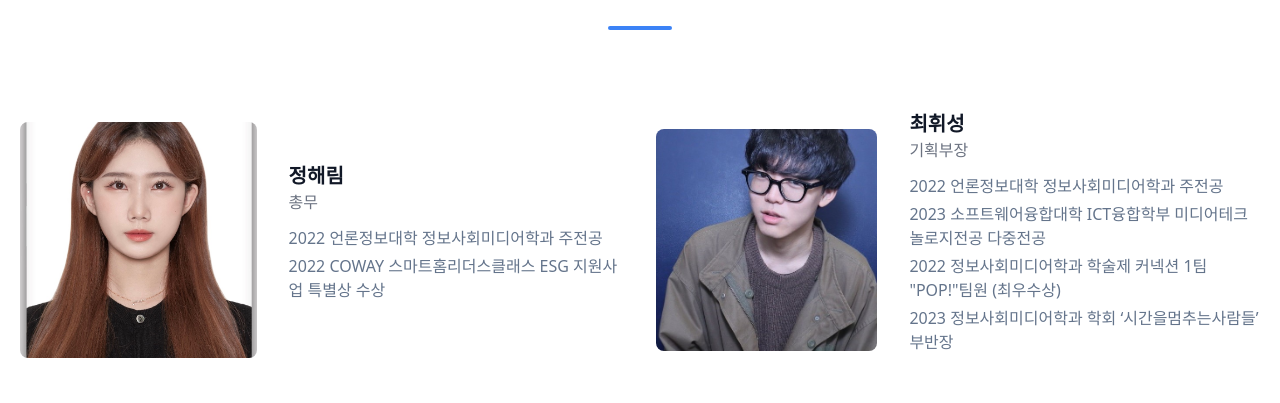
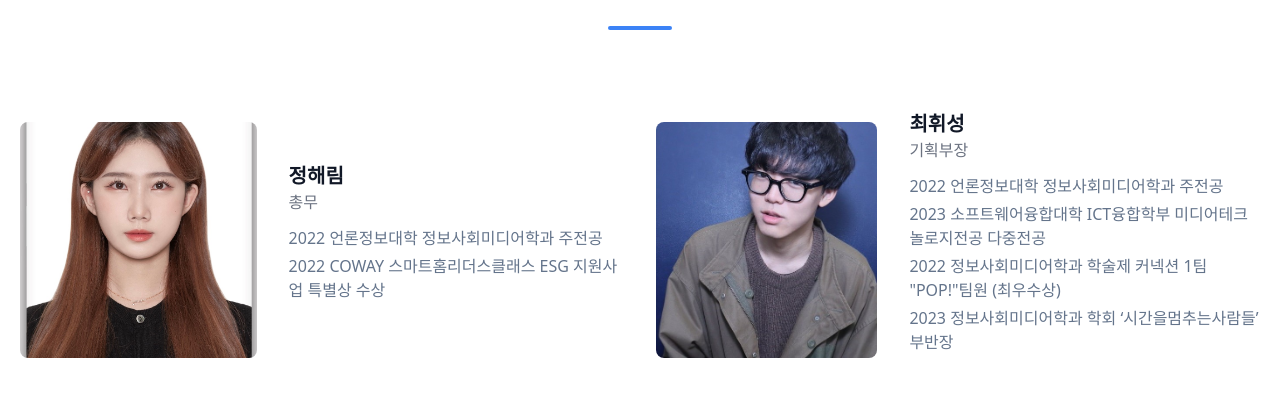
Before and after one commit to ga0keem/2023-HYU_ERICA_DAYS, a Next.js app: page /mentors in a window 1280 px wide. Shown: the part 1120-1523 px from the top of the page. Built offline with nearby package versions, Linux system fonts and the light colour scheme.

Commit message:
team 수정

```diff
--- a/components/content/team.js
+++ b/components/content/team.js
@@ -32,7 +32,7 @@ export default function Team() {
                          <Image src='/img/휘성.jpg' className="flex-shrink-0 rounded-lg w-48 h-48 sm:mb-0 mb-4"
                             alt="choi"
                             width={300}
-                            height={300}
+                            height={320}
                             objectFit="cover"/>
                         <div class="flex-grow sm:pl-8">
                             <h2 class="title-font font-semibold text-xl text-gray-900">최휘성</h2>
```
